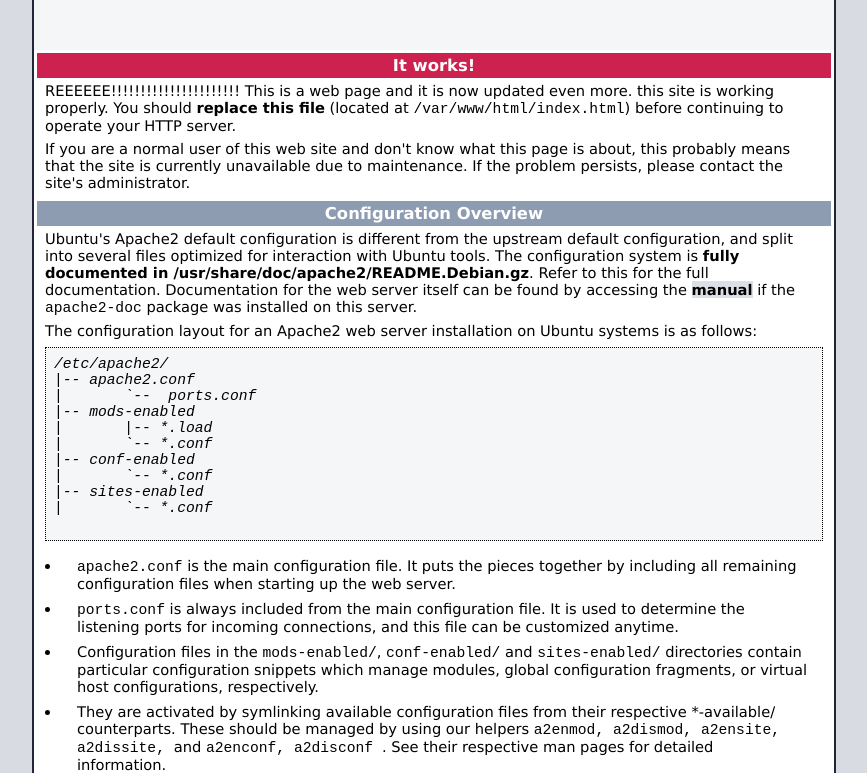
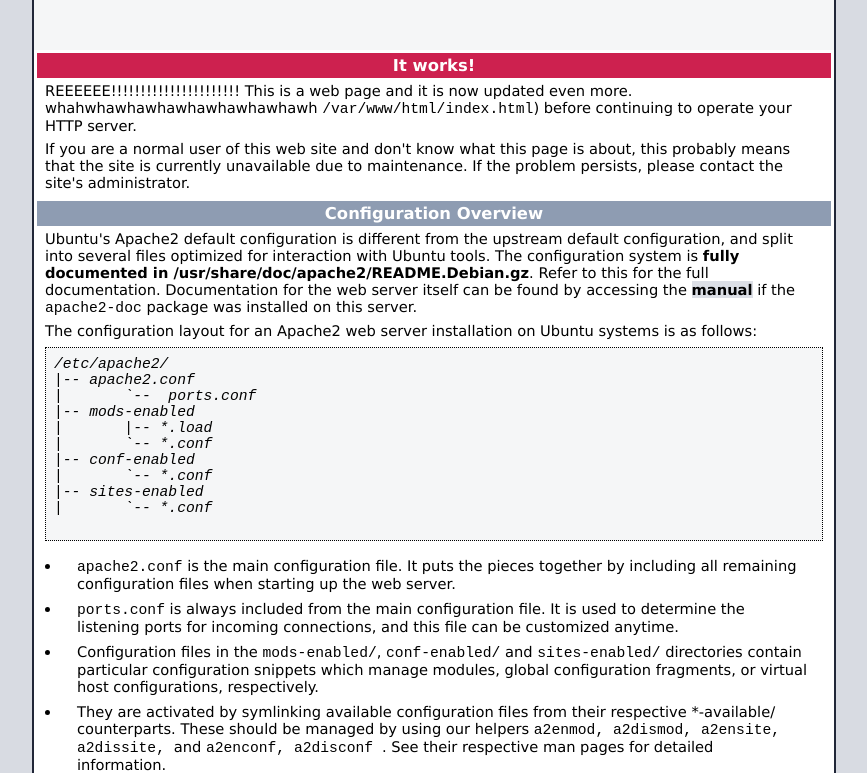
Before and after one commit to PaulHarmston/apache-test, a plain HTML site: page index.html in a window 1280 px wide. Shown: the part 57-830 px from the top of the page, without its empty margins (206-1073 px from the left). Drawn offline with Linux system fonts and the light colour scheme.

Commit message:
Update index.html

```diff
--- a/index.html
+++ b/index.html
@@ -227,7 +227,7 @@
           <p>
                 REEEEEE!!!!!!!!!!!!!!!!!!!!!!
                This is a web page and it is now updated even more.
-                this site is working properly. You should <b>replace this file</b> (located at
+               whahwhawhawhawhawhawhawhawh
                 <tt>/var/www/html/index.html</tt>) before continuing to operate your HTTP server.
           </p>
 
```
